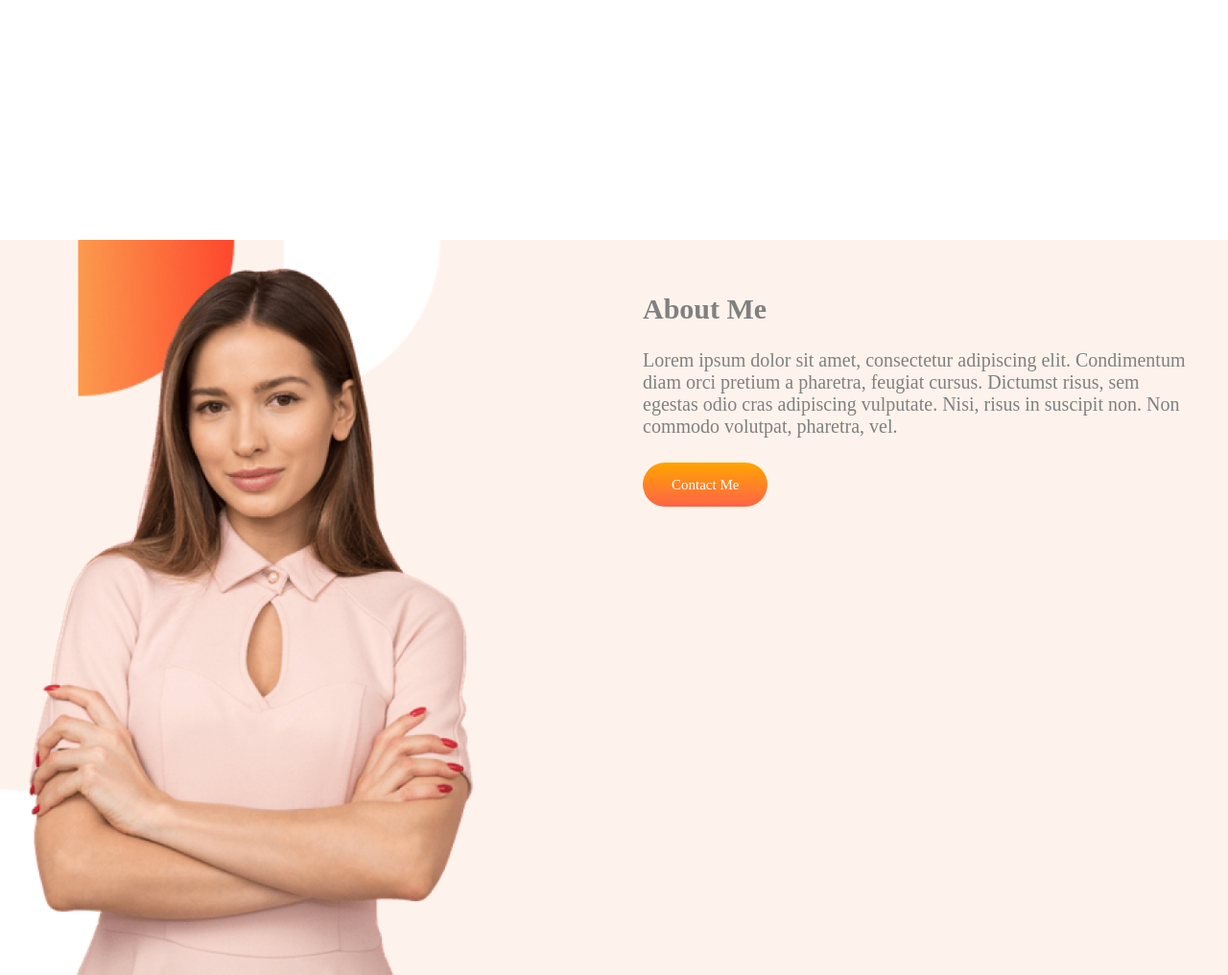
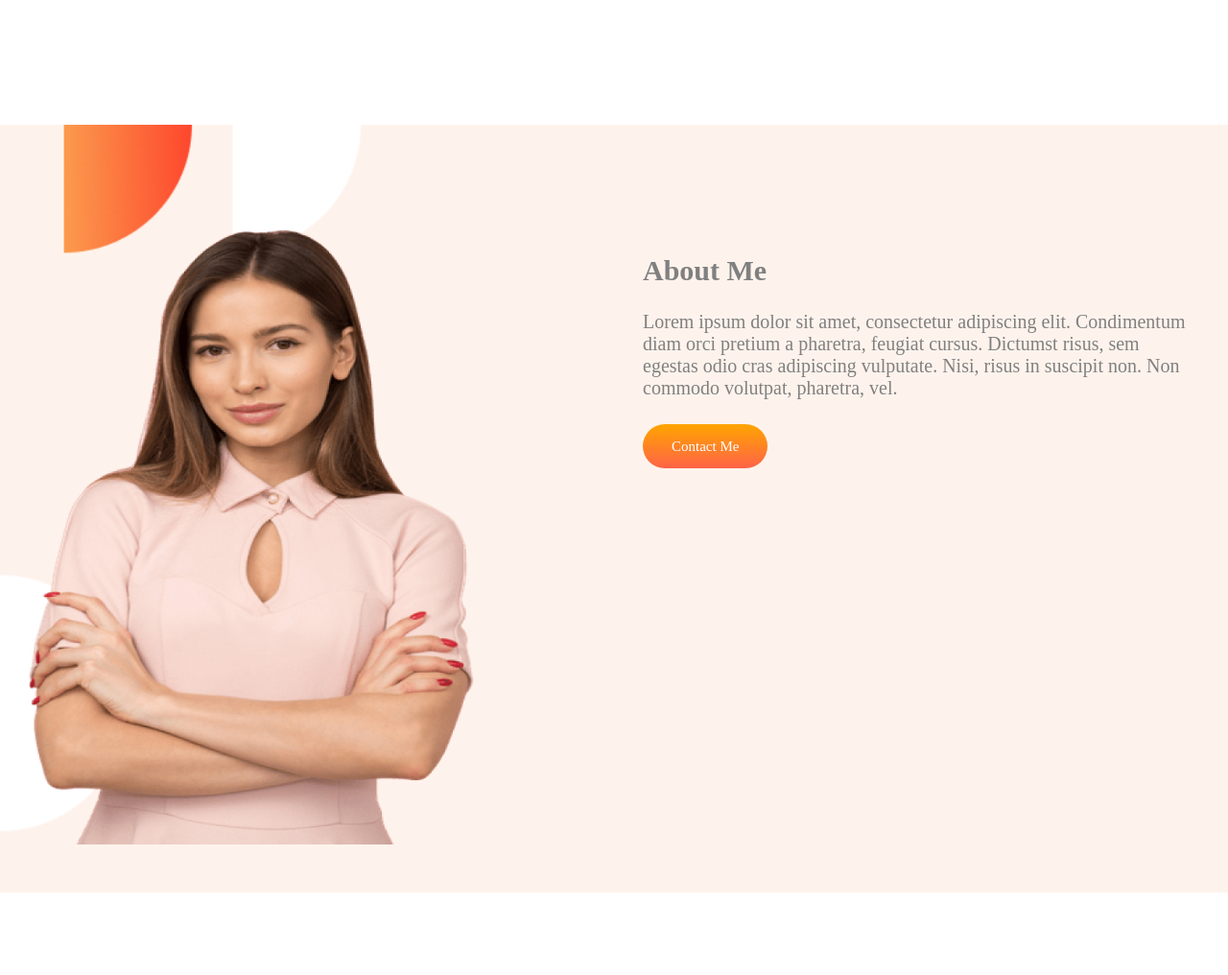
Before and after one commit to mdmasudrana271/eat-healthy, a plain HTML site: page index.html in a window 1280 px wide. Shown: the part 680-1696 px from the top of the page at 96% size. Drawn offline with Linux system fonts and the light colour scheme; a web font is replaced by a local one.

Commit message:
change page height

```diff
--- a/index.html
+++ b/index.html
@@ -27,7 +27,7 @@
     </section>
     <section class="middle-section">
         <div class="half-width">
-            <img src="images/female/Person Image.png" alt="">
+            <img class="person-image" src="images/female/Person Image.png" alt="">
         </div>
         <div class="half-width">
             <h1>About Me</h1>
--- a/style.css
+++ b/style.css
@@ -7,14 +7,13 @@ body{
     display: flex;
     margin-top: 10px;
     justify-content: space-evenly;
-    height: 115vh;
+    height: 100vh;
 
 
 
 }
 .top-section h1{
     font-size: 70px;
-
     color: gray;
 }
 .middle-section h1{
@@ -55,9 +54,12 @@ span{
     padding-top: 80px;
     background-repeat: no-repeat;
     background-size: cover;
-    padding: 0;
-    height: 122vh;
+    padding: 10;
+    height: 90vh;
     margin-bottom:100px ;
+}
+.person-image{
+    height: 40em;
 }
 
 
```
